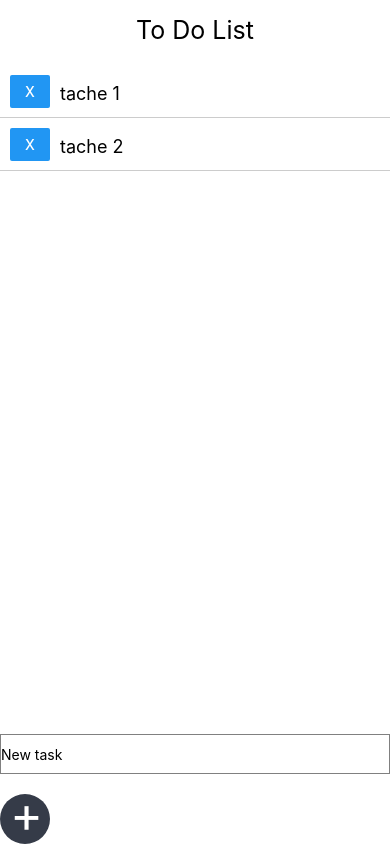
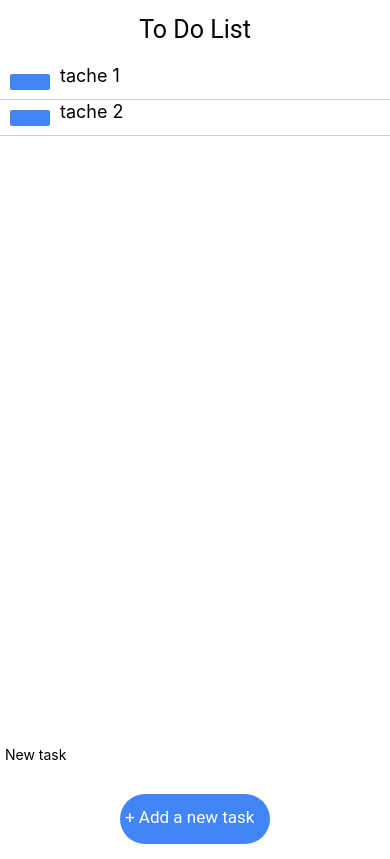
Before and after one commit to ronanren/toDoList, a React Native app: screen / in a window 390 px wide. Built offline with nearby package versions, Linux system fonts and the light colour scheme.

Commit message:
Update structure

```diff
--- a/App.js
+++ b/App.js
@@ -1,5 +1,6 @@
 import React, { Component } from 'react';
 import { StyleSheet, Text, View, Button, FlatList, Dimensions, TextInput, KeyboardAvoidingView, TouchableOpacity } from 'react-native';
+import Header from './components/Header';
 
 
 export default class App extends React.Component {
@@ -30,19 +31,20 @@ export default class App extends React.Component {
   render() {
     return (
       <View style={styles.container}>
-          <Text style={styles.text}>To Do List</Text>
+
+          <Header />
+
           <FlatList
           data={this.state.tasks}
           renderItem={({item}) =>
             <View>
               <View style={styles.buttonDelete}>
-            <Button onPress={() => this.deleteTask(item.index)} title="X"/>
-
+                <Button onPress={() => this.deleteTask(item.index)} title="" color="#4285f4"/>
               </View>
               <Text style={styles.item}>{item.name}</Text>
-
             </View> }
           keyExtractor={(item, index) => index.toString()}/>
+
           <KeyboardAvoidingView behavior="padding" enabled>
             <TextInput
             style={styles.textInput}
@@ -51,8 +53,8 @@ export default class App extends React.Component {
             value={this.state.onChangeText}
             />
             <View style={styles.buttonAdd} >
-            <TouchableOpacity onPress={this.addTask} >
-                <Text style={styles.buttonAddText}>+</Text>
+              <TouchableOpacity onPress={this.addTask} hitSlop={{top: 20, bottom: 20, left: 50, right: 50}} >
+                  <Text style={styles.buttonAddText}>+ Add a new task</Text>
               </TouchableOpacity>
             </View>
           </KeyboardAvoidingView>
@@ -79,16 +81,9 @@ const styles = StyleSheet.create({
       borderBottomColor: '#ccc',
       borderBottomWidth: 1
     },
-    text: {
-      fontSize: 25,
-      marginTop: 15,
-      marginBottom: 20
-    },
     textInput: {
       height: 40,
-      borderColor: 'gray',
-      borderWidth: 1,
-      width: ScreenWidth,
+      width: ScreenWidth - 10,
       marginBottom: 20,
     },
     buttonDelete: {
@@ -102,16 +97,18 @@ const styles = StyleSheet.create({
     buttonAdd: {
       padding: 5,
       height: 50,
-      width: 50,
+      width: 150,
       borderRadius: 100,
-      backgroundColor:'rgba(53, 59, 72,1.0)',
-
+      backgroundColor:'rgb(66, 133, 244)',
+      marginLeft: "auto",
+      marginRight: "auto",
     },
     buttonAddText: {
       color: "white",
-      fontSize: 50,
-      bottom: 15,
-      left: 5,
+      fontFamily: "Roboto",
+      fontSize: 17,
+      top: 8,
+
     },
 
 });
--- /dev/null
+++ b/components/Header.js
@@ -0,0 +1,20 @@
+import React, { Component } from 'react';
+ import { Text, View, StyleSheet } from 'react-native';
+
+class Header extends Component {
+  render() {
+    return (
+    	<Text style={styles.text}>To Do List</Text>
+    );
+  }
+}
+const styles = StyleSheet.create({
+    text: {
+      fontSize: 25,
+      marginTop: 15,
+      marginBottom: 20,
+      fontFamily: "Roboto",
+    },
+});
+
+export default Header;
```
Lines whose indentation alone changed are shown as unchanged.
